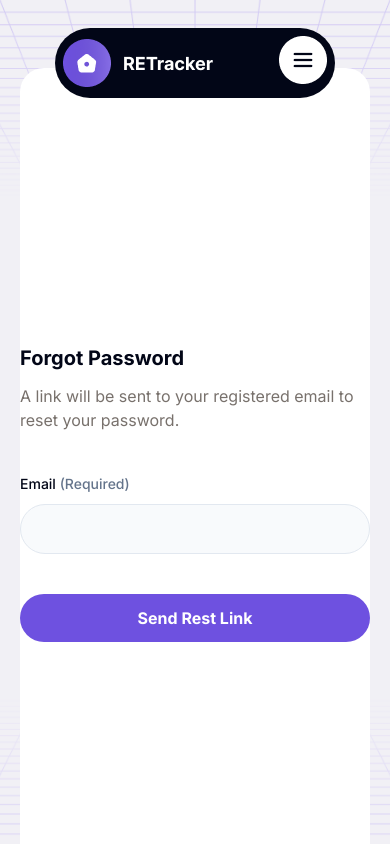
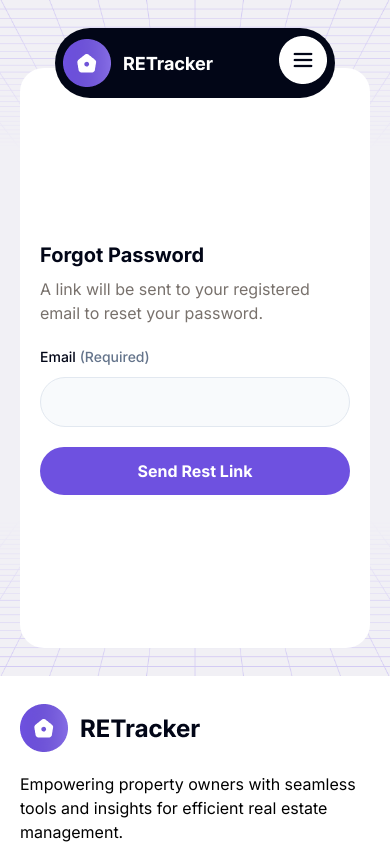
Before and after one commit to MamtazDev/ReTracker, a React (Vite) app: page /forget-password in a window 390 px wide. Shown: the top 844 px of the page. Built offline with nearby package versions, Linux system fonts and the light colour scheme.

Commit message:
forget password responsive

```diff
--- a/src/Components/Password/ForgetPass.jsx
+++ b/src/Components/Password/ForgetPass.jsx
@@ -4,21 +4,21 @@ import PrimaryBtn from "../../Shared/PrimaryBtn";
 
 const ForgetPass = () => {
   return (
-    <div className="pb-p_236 pt-p_276 max-w-authWidth mx-auto">
+    <div className="px-5 lg:px-0 pb-p_153 lg:pb-p_236 pt-p_173 lg:pt-p_276 max-w-authWidth mx-auto">
       <AuthTitle>Forgot Password</AuthTitle>
-      <p className="mt-3 mb-10 text-base font-normal text-[#78716C]">
+      <p className="mt-2 lg:mt-3 mb-5 lg:mb-10 text-base font-normal text-[#78716C]">
         A link will be sent to your registered email to reset your password.
       </p>
 
       <form>
-        <div className="mb-10">
+        <div className="mb-5 lg:mb-10">
           <label htmlFor="email">
             Email <span>(Required)</span>
           </label>
           <input type="email" id="email" />
         </div>
 
-        <PrimaryBtn >Send Rest Link</PrimaryBtn>
+        <PrimaryBtn>Send Rest Link</PrimaryBtn>
       </form>
     </div>
   );
--- a/tailwind.config.js
+++ b/tailwind.config.js
@@ -29,6 +29,7 @@ export default {
       },
       padding: {
         p_153: "153px",
+        p_173: "173px",
         p_276: "276px",
         p_236: "236px",
         p_228: "228px",
```
